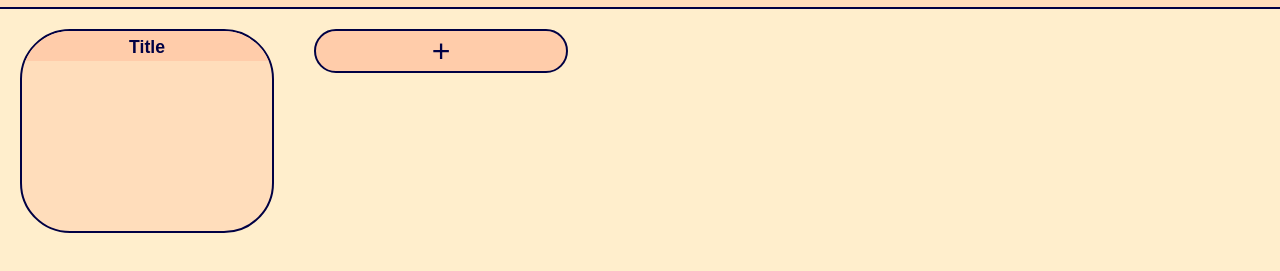
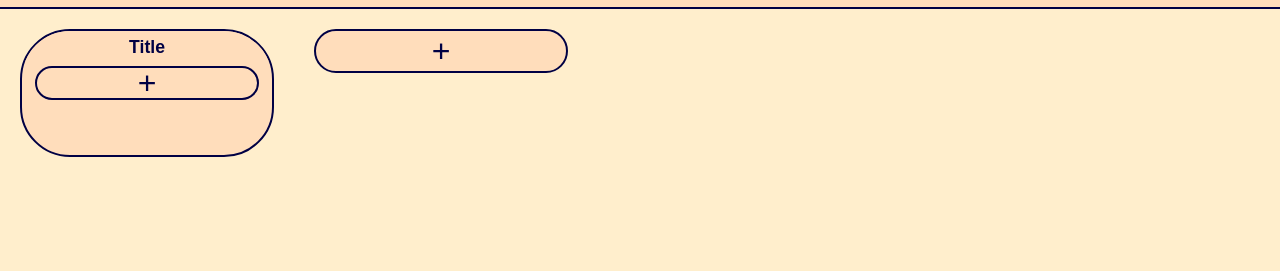
Before and after one commit to astranema/toDoSite, a plain HTML site: page site/site.html in a window 1280 px wide. Shown: the part 39-310 px from the top of the page. Drawn offline with Linux system fonts and the light colour scheme.

Commit message:
Added a draft of a button to add tasks to a list
i would write an actual professional thing that actually documents stuff but like... this isn't like a real thing....

```diff
--- a/site/script.js
+++ b/site/script.js
@@ -11,15 +11,33 @@ darkModeButton.addEventListener("click", function () {
 });
 const addListButton = document.getElementById("add-list-button");
 addListButton.addEventListener("click", addList);
+addList();
 
 function addList() {
+	// making the list
 	const list = document.createElement("div");
 	list.classList.add("list");
+	// making the header
 	const listHeader = document.createElement("div");
 	listHeader.classList.add("list-header");
 	listHeader.textContent = "Title";
+	// making the + button
+	const addTaskButton = document.createElement("div");
+	addTaskButton.textContent = "+";
+	addTaskButton.classList.add("add-task-button");
+	addTaskButton.addEventListener("click", function () {
+		addTask(list);
+	})
+	// adding everything
 	listContainer.appendChild(list);
 	list.appendChild(listHeader);
+	list.appendChild(addTaskButton);
+}
+
+function addTask(list) {
+	const newTask = document.createElement("div");
+	newTask.textContent = "pee";
+	list.appendChild(newTask);
 }
 
 function updateDarkMode() {
--- a/site/site.html
+++ b/site/site.html
@@ -15,9 +15,6 @@
         <div id="dark-mode-button" class="dark-mode-button"></div>
     </div>
     <div id="list-container" class="list-container">
-        <div class="list">
-            <div class="list-header">Title</div>
-        </div>
         <div class="add-list" id="add-list-button">
             +
         </div>
--- a/site/styles.css
+++ b/site/styles.css
@@ -23,13 +23,15 @@
 }
 
 .list-header {
-	background-color: var(--header2-color);
+	background-color: var(--header-color);
 	text-align: center;
 	z-index: 1;
 	padding-top: 6px;
 	padding-bottom: 3px;
 	font-weight: 600;
 	font-size: 1.1rem;
+	width: 250px;
+	order: -2;
 }
 
 .list {
@@ -37,15 +39,20 @@
 	corner-shape: squircle;
 	border-radius: 50px;
 	min-width: 250px;
-	min-height: 200px;
+	padding-bottom: 50px;
 	margin-right: 20px;
 	margin-left: 20px;
 	border: 2px solid;
 	overflow: hidden;
+	display: flex;
+	flex-direction: column;
+	justify-content: start;
+	align-items: center;
+	height: fit-content;
 }
 
 .add-list {
-	background-color: var(--header2-color);
+	background-color: var(--header-color);
 	corner-shape: squircle;
 	border-radius: 50px;
 	min-width: 250px;
@@ -69,6 +76,7 @@
 .list-container {
 	display: flex;
 	justify-content: left;
+	align-content: start;
 	overflow-x: auto;
 	flex-wrap: nowrap;
 }
@@ -80,6 +88,26 @@
 	background-color: var(--text-color);
 	color: var(--header-color);
 	width: 30px;
+	cursor: pointer;
+}
+
+.add-task-button {
+	background-color: var(--header-color);
+	color: var(--text-color);
+	border-color: var(--text-color);
+	border: 2px solid;
+	width: 220px;
+	text-align: center;
+	corner-shape: squircle;
+	border-radius: 30px;
+	height: 30px;
+	margin-top: 5px;
+	margin-bottom: 5px;
+	display: flex;
+	justify-content: center;
+	align-items: center;
+	font-size: 2rem;
+	order: -1;
 	cursor: pointer;
 }
 
```
